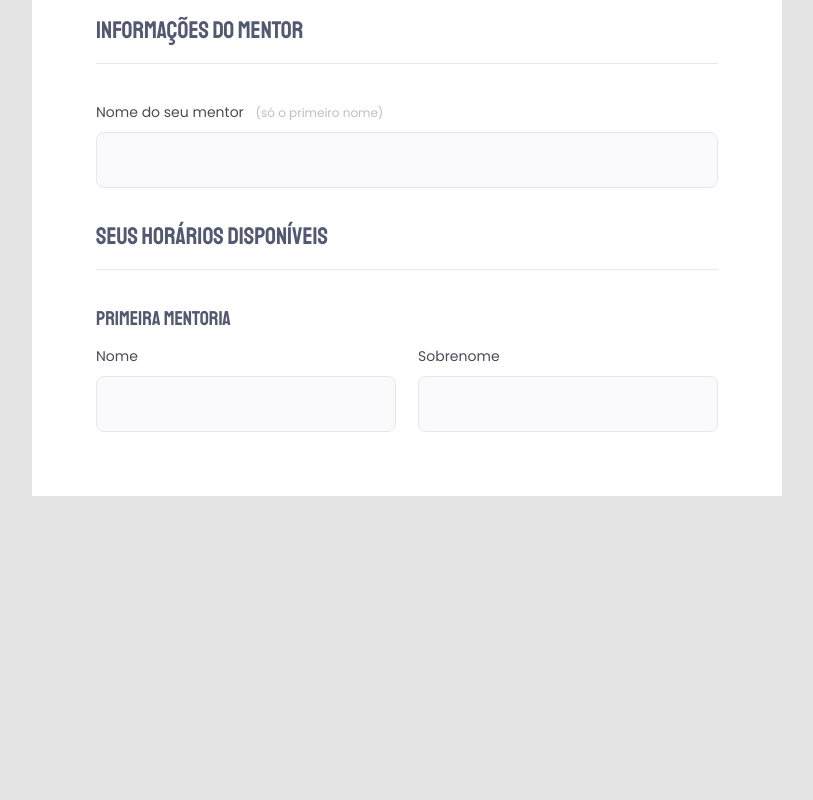
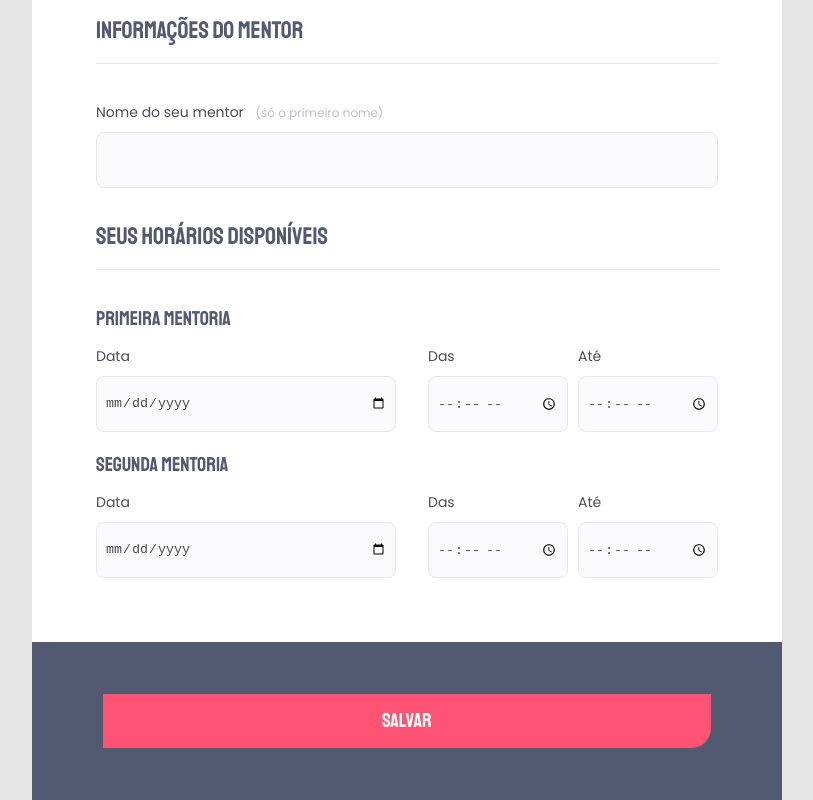
Before and after one commit to rafaelfrodz/rocketseat-explorer-desafio-n3-criando-forms, a plain HTML site: page index.html in a window 1280 px wide. Shown: the part 839-1639 px from the top of the page, without its empty margins (233-1046 px from the left). Before the commit the page ends 1335 px from the top, so only its background shows below. Drawn offline with Linux system fonts and the light colour scheme.

Commit message:
adicionado todos os elementos html na página e realizado a finalização de todos os estilos dos elemtentos do form

```diff
--- a/index.html
+++ b/index.html
@@ -16,7 +16,7 @@
       <h1>MENTORIA</h1>
       <p>Preencha o formulário abaixo para <br> agendar a sua mentoria</p>
     </header>
-    <form action="">
+    <form id="form" action="">
       <fieldset>
         <div class="fildset-wrapper">
           <legend>INFORMAÇÕES PESSOAIS</legend>
@@ -53,19 +53,45 @@
         <div class="fildset-wrapper">
           <legend>SEUS HORÁRIOS DISPONÍVEIS</legend>
           <h2>PRIMEIRA MENTORIA</h2>
-          <div class="people-name">
+          <div class="mentor-schedules">
             <div class="input-wrapper ajust-padding">
-              <label for="people-name">Nome</label>
-              <input type="text" name="" id="people-name">
+              <label for="first-date">Data</label>
+              <input type="date" name="" id="first-date">
             </div>
+            <div class="mentoring-hours">
+              <div class="input-wrapper ajust-padding">
+                <label for="first-date-start-time">Das</label>
+                <input type="time" name="" id="first-date-time">
+              </div>
+              <div class="input-wrapper ajust-padding">
+                <label for="first-date-end-time">Até</label>
+                <input type="time" name="" id="first-date-end-time">
+              </div>
+            </div>
+          </div>
+          <h2 class="h2-second">SEGUNDA MENTORIA</h2>
+          <div class="mentor-schedules">
             <div class="input-wrapper ajust-padding">
-              <label for="people-lastname">Sobrenome</label>
-              <input type="text" name="" id="people-lastname">
+              <label for="first-date">Data</label>
+              <input type="date" name="" id="first-date">
+            </div>
+            <div class="mentoring-hours">
+              <div class="input-wrapper ajust-padding">
+                <label for="first-date-start-time">Das</label>
+                <input type="time" name="" id="first-date-time">
+              </div>
+              <div class="input-wrapper ajust-padding">
+                <label for="first-date-end-time">Até</label>
+                <input type="time" name="" id="first-date-end-time">
+              </div>
             </div>
           </div>
         </div>
       </fieldset>
   </form>
+  <footer>
+    <button type="submit" form="form" value="Salvar">SALVAR</button>
+  </footer>
   </div>
 </body>
 </html>
--- a/style.css
+++ b/style.css
@@ -140,9 +140,44 @@ form fieldset {
   line-height: 34px;
 
   margin: 32px 0 8px;
+
   color: #535971;
 }
 
 .ajust-padding {
   padding: 0;
 }
+
+.mentor-schedules {
+  display: grid;
+  grid-template-columns: 300px auto;
+  gap: 32px;
+}
+
+.mentoring-hours {
+  display: flex;
+  gap: 10px;
+}
+
+fieldset div .h2-second {
+  margin: 16px 0 8px;
+}
+
+footer {
+  padding: 52px 71px;
+  background-color: #535971;
+}
+
+footer button {
+  background-color: #FF5374;
+
+  font-family: 'Staatliches';
+  font-size: 20px;
+  line-height: 26px;
+  color: #FFFFFF;
+
+  padding: 14px 279px;
+
+  border: none;
+  border-radius: 0px 0px 20px
+}
```
